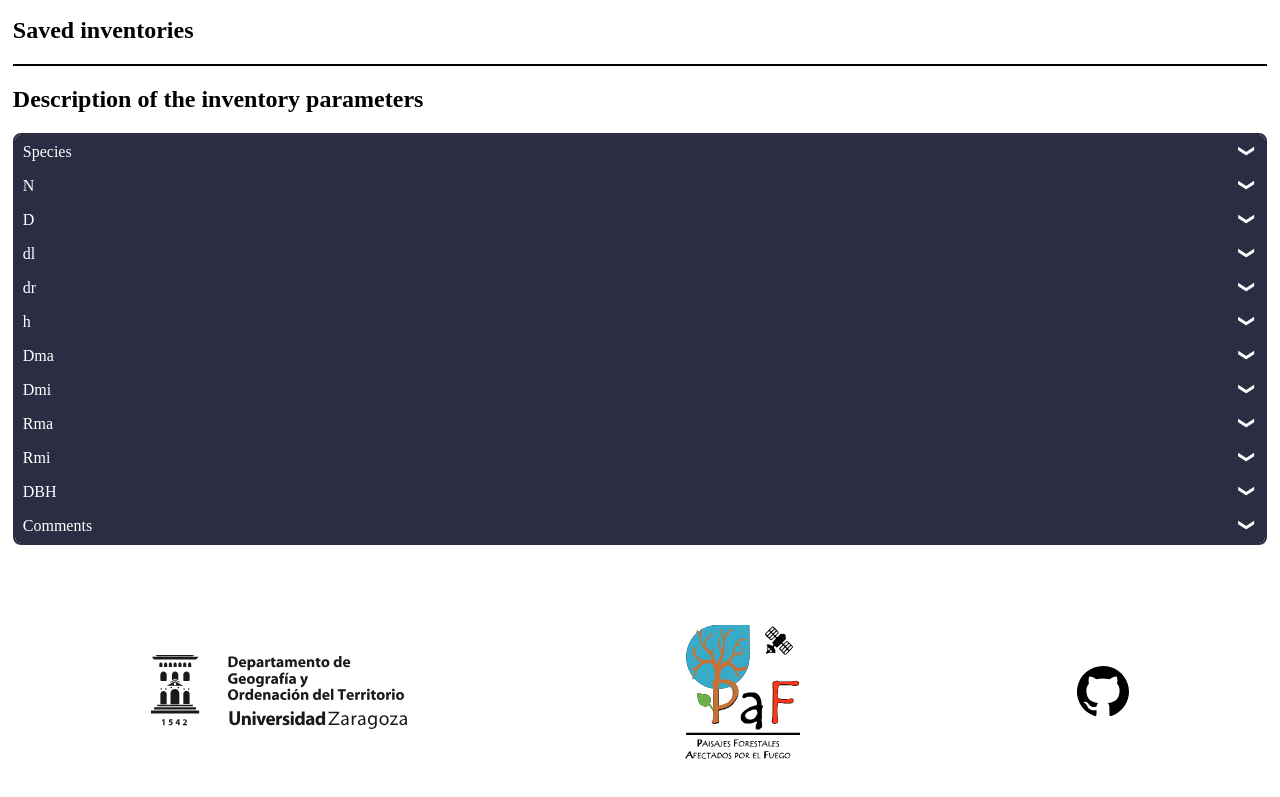
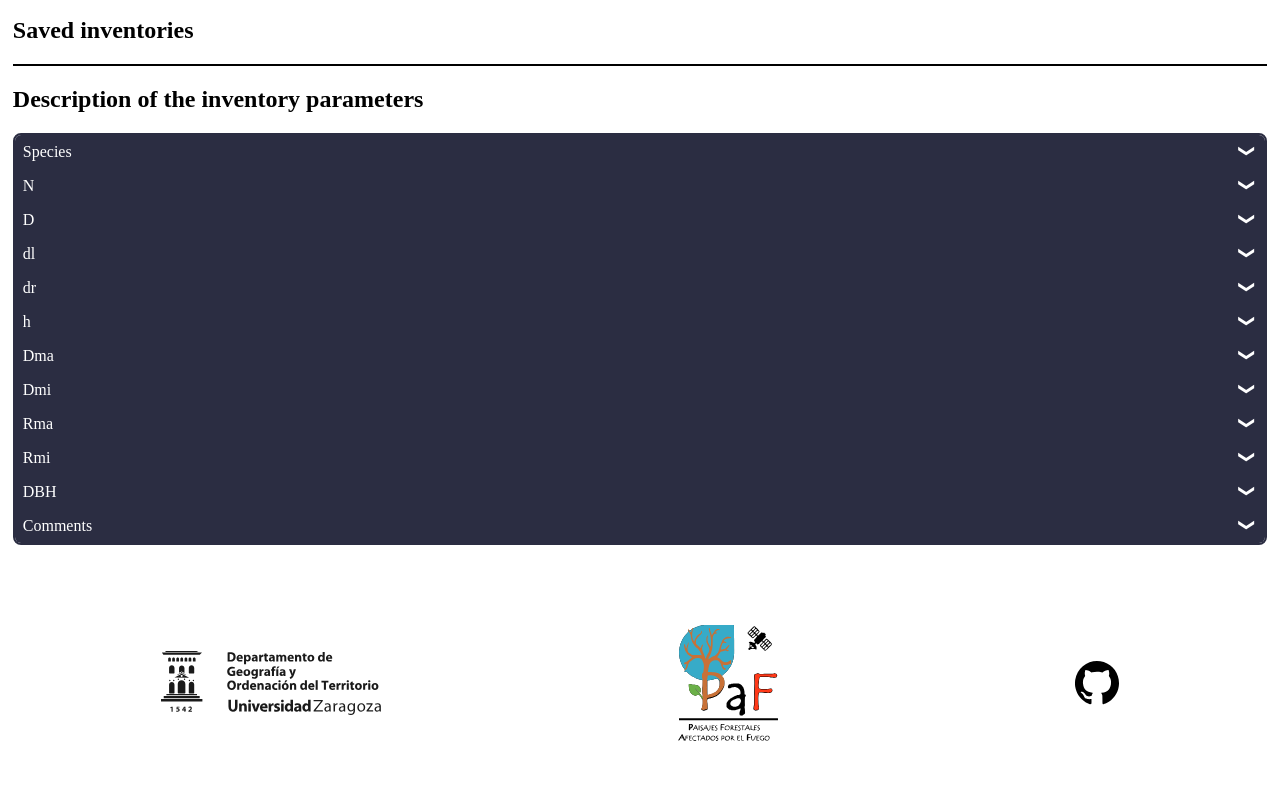
Before and after one commit to CristianICS/MIFCSheet, a website with bundled scripts: page MIFCSheet/index.html in a window 1280 px wide. Shown: the part 434-1231 px from the top of the page. Built offline with nearby package versions, Linux system fonts and the light colour scheme.

Commit message:
Update icon size

```diff
--- a/MIFCSheet/index.html
+++ b/MIFCSheet/index.html
@@ -102,13 +102,13 @@
 
     <div class="copyright-box">
       <a href="http://geografia.unizar.es/" target="_blank" style="text-align: none;">
-        <img style="width:20vw; max-width:20vw" src="logos/department.svg"></img>
+        <img style="width:clamp(120px, 20vw, 220px)" src="logos/department.svg"></img>
       </a>
       <a href="https://iuca.unizar.es/proyecto-analisis-dinamico-de-la-resiliencia-de-los-paisajes-forestales-afectados-por-el-fuego-mediante-indicadores-espectrales-multisensor-paf/" target="_blank" style="text-align: none;">
-        <img style="width:9vw; max-width:9vw;" src="logos/paf.svg"></img>
+        <img style="width:clamp(56px, 9vw, 100px)" src="logos/paf.svg"></img>
       </a>
       <a href="https://github.com/CristianICS/MIFCSheet" target="_blank">
-        <img style="width:4vw; max-width:5vw" src="logos/github.svg"></img>
+        <img style="width:clamp(28px, 4vw, 44px)" src="logos/github.svg"></img>
       </a>
     </div>
 
--- a/MIFCSheet/sw.js
+++ b/MIFCSheet/sw.js
@@ -1,5 +1,5 @@
 // Version and Cache name will mantain a version control
-const VERSION = "v08";
+const VERSION = "v09";
 const CACHE_NAME = `forest-inventory-custom-${VERSION}`;
 // The static resources that the app needs to function.
 const APP_STATIC_RESOURCES = [
```
